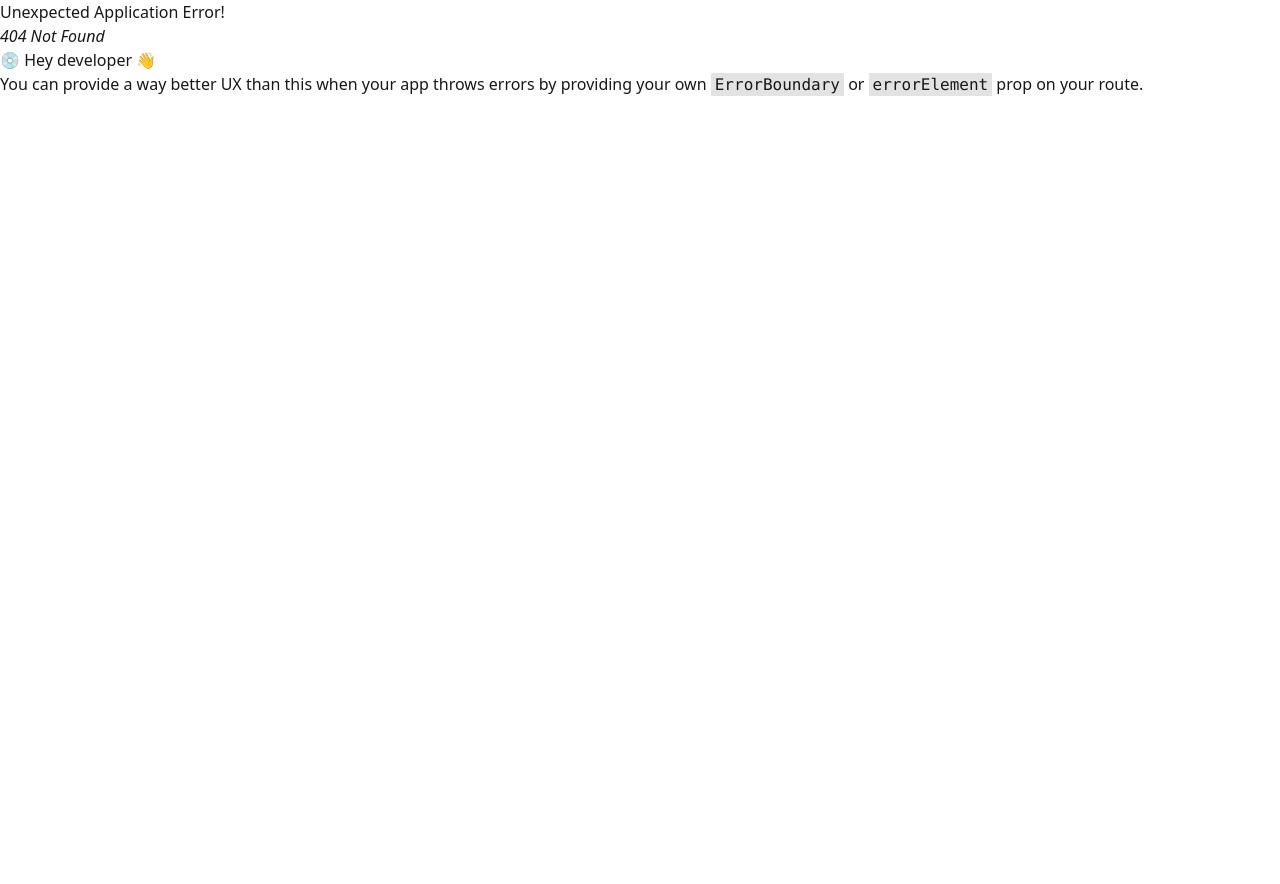
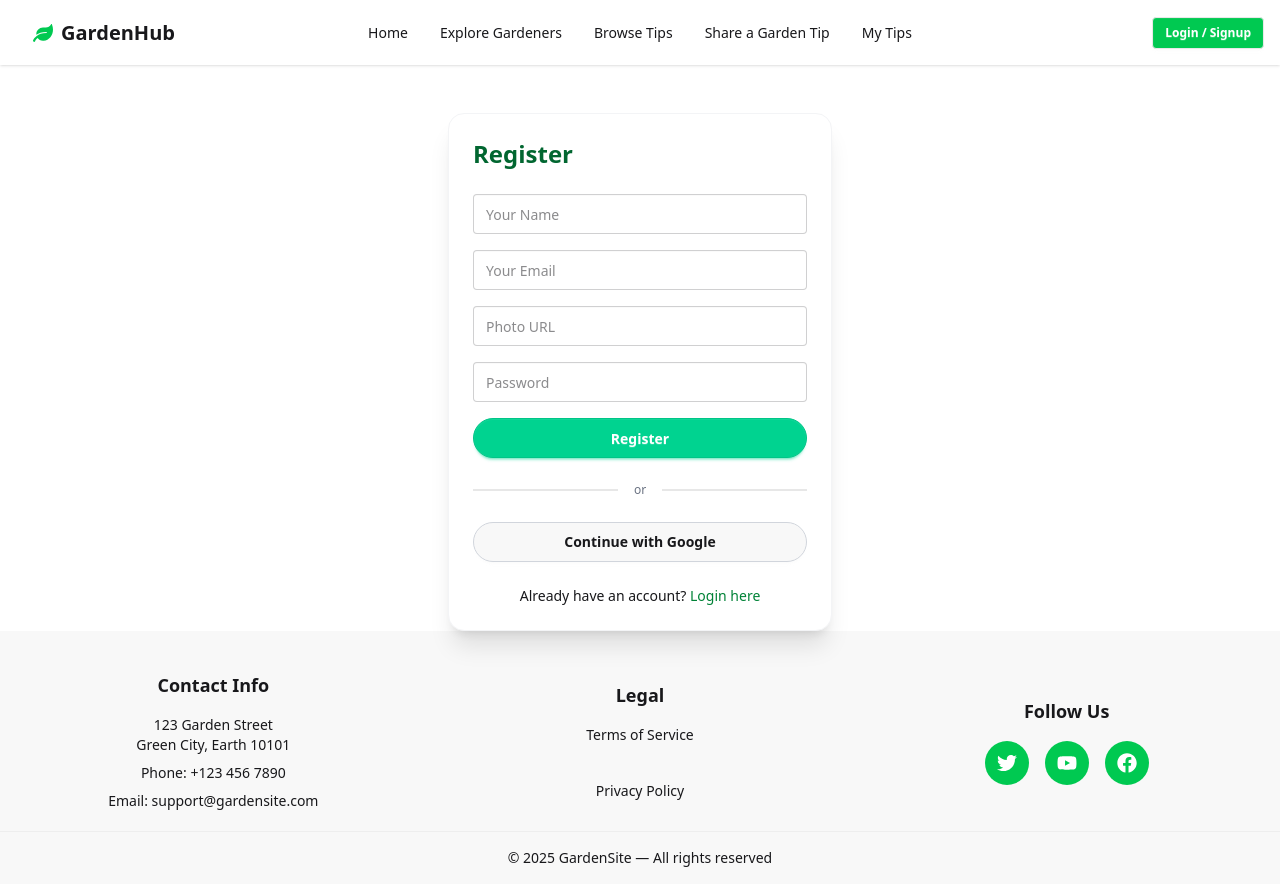
Before and after one commit to siamahmeddhk/my-garden, a React (Vite) app: page /signup in a window 1280 px wide. Before the commit this address had no page. Before the commit the page ends 800 px from the top, so only its background shows below. Built offline with nearby package versions, Linux system fonts and the light colour scheme.

Commit message:
make signup component

```diff
--- a/src/comp/Nav.jsx
+++ b/src/comp/Nav.jsx
@@ -1,7 +1,7 @@
 import React, {} from 'react';
 import { FaLeaf } from 'react-icons/fa';
 import { FiLogOut } from 'react-icons/fi';
-import { NavLink } from 'react-router';
+import { Link, NavLink } from 'react-router';
 
 const Nav = () => {
 
@@ -53,8 +53,13 @@ const Nav = () => {
       </div>
 
       <div className="navbar-end">
+        <Link to='/signup'>
 
-          <a className="btn btn-sm bg-green-500 hover:bg-green-600 text-white">Login / Signup</a>
+         <a className="btn btn-sm bg-green-500 hover:bg-green-600 text-white">Login / Signup</a>
+
+
+        </Link>
+
 
 
       </div>
--- /dev/null
+++ b/src/pages/Reg.jsx
@@ -0,0 +1,64 @@
+import React from 'react';
+import { Link } from 'react-router';
+
+const Reg = () => {
+    return (
+        <div>
+             <div className="max-w-sm mt-12 mx-auto">
+      <div className="card bg-white shadow-xl border border-gray-100 rounded-2xl overflow-hidden">
+        <div className="card-body p-6">
+          <h2 className="text-2xl font-semibold text-green-800 mb-4">Register</h2>
+          <form  className="space-y-4">
+            <input
+              type="text"
+              name="name"
+              placeholder="Your Name"
+              className="input input-bordered w-full"
+              required
+            />
+            <input
+              type="email"
+              name="email"
+              placeholder="Your Email"
+              className="input input-bordered w-full"
+              required
+            />
+            <input
+              type="text"
+              name="photoURL"
+              placeholder="Photo URL"
+              className="input input-bordered w-full"
+            />
+            <input
+              type="password"
+              name="password"
+              placeholder="Password"
+
+              className="input input-bordered w-full"
+              required
+            />
+            <button type="submit" className="btn btn-success w-full rounded-full text-white">
+              Register
+            </button>
+          </form>
+
+          <div className="divider text-xs text-gray-500">or</div>
+
+          <button  className="btn w-full border border-gray-300 rounded-full text-sm">
+            Continue with Google
+          </button>
+
+          <p className="text-sm text-center mt-4">
+            Already have an account?{" "}
+            <Link to="/login" className="text-green-700 hover:underline">
+              Login here
+            </Link>
+          </p>
+        </div>
+      </div>
+    </div>
+        </div>
+    );
+};
+
+export default Reg;
--- a/src/route/Router.jsx
+++ b/src/route/Router.jsx
@@ -7,6 +7,7 @@ import Gardentips from "../pages/Gardentips";
 import Singeltips from "../comp/Singeltips";
 import Tipsdetails from "../pages/Tipsdetails";
 import Mytips from "../pages/Mytips";
+import Reg from "../pages/Reg";
 
 export const router = createBrowserRouter([
   {
@@ -41,6 +42,10 @@ export const router = createBrowserRouter([
           loader: () => fetch('http://localhost:3000/tips'),
           Component: Mytips,
         },
+        {
+          path: '/signup',
+          Component: Reg,
+        }
     ]
   },
 ]);
```
